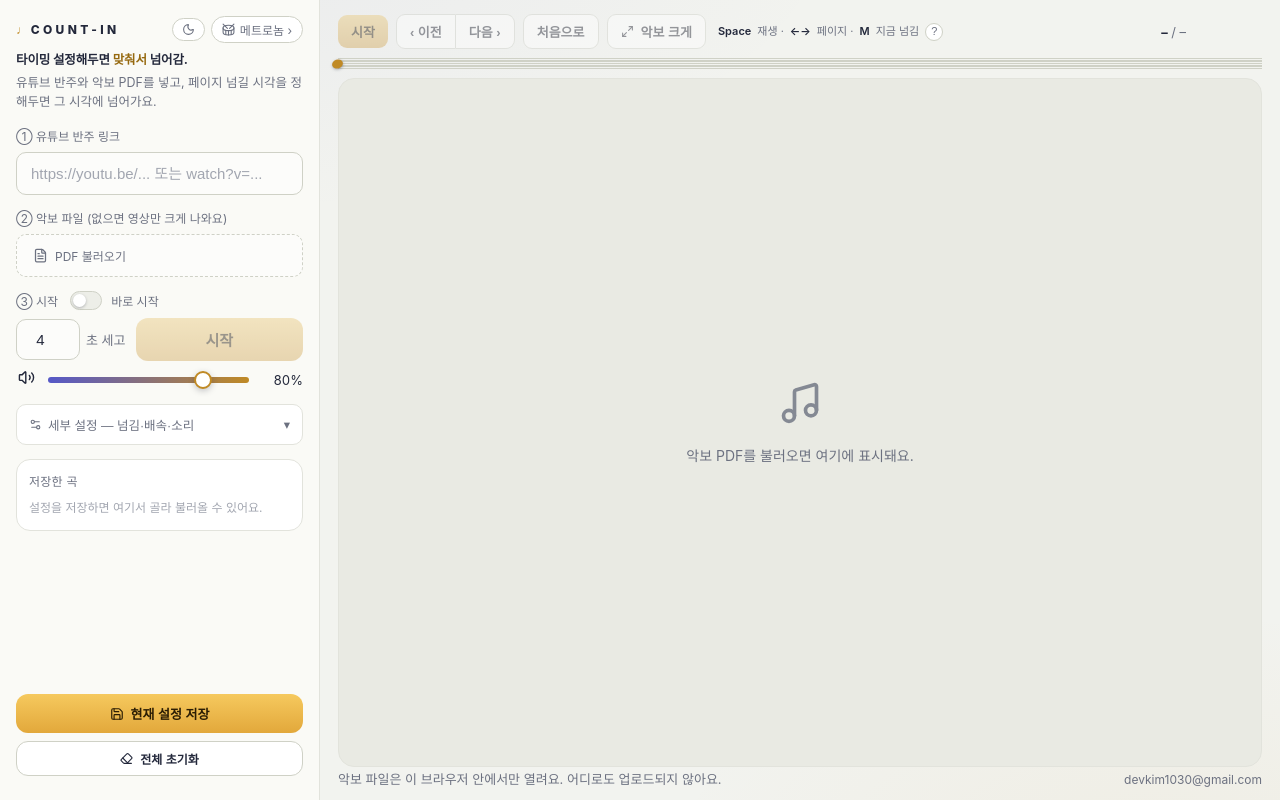
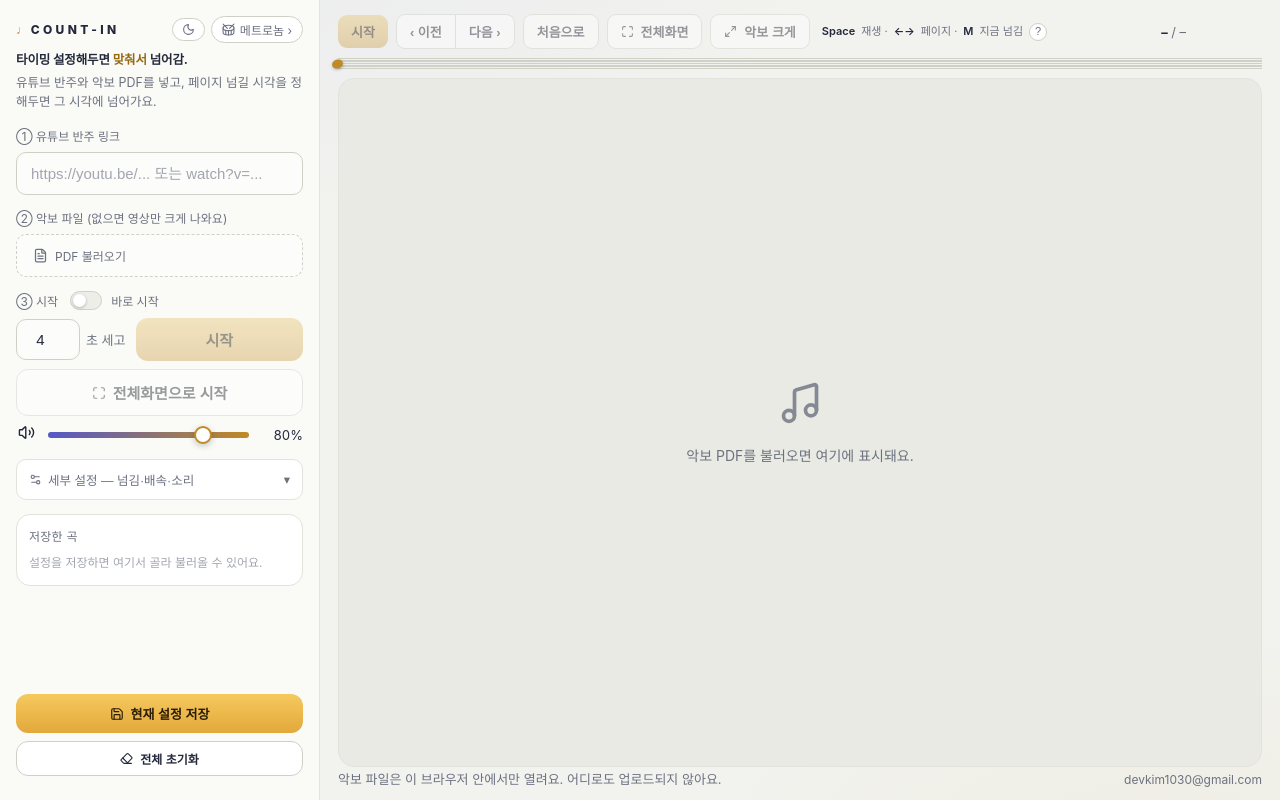
Before and after one commit to KimDong-Han/count-in, a React (Vite) app: page / in a window 1280 px wide. Built offline with nearby package versions, Linux system fonts and the light colour scheme; a web font is replaced by a local one.

Commit message:
전체화면 시작

```diff
--- a/src/App.jsx
+++ b/src/App.jsx
@@ -10,7 +10,9 @@ import {
   Drum,
   Eraser,
   FileText,
+  Maximize,
   Maximize2,
+  Minimize,
   Minimize2,
   Moon,
   Music,
@@ -124,6 +126,40 @@ export default function App() {
   useEffect(() => {
     sheetModeRef.current = sheetMode;
   }, [sheetMode]);
+  // 브라우저 전체화면 (Fullscreen API) — 페이지 전체가 들어가므로 자동 넘김·하단 바 그대로 동작.
+  // iPhone Safari 등 미지원 브라우저에선 버튼 자체를 숨긴다.
+  const fsSupported = !!(
+    document.documentElement.requestFullscreen ||
+    document.documentElement.webkitRequestFullscreen
+  );
+  const [isFs, setIsFs] = useState(false);
+  useEffect(() => {
+    const onFs = () =>
+      setIsFs(
+        !!(document.fullscreenElement || document.webkitFullscreenElement),
+      );
+    document.addEventListener("fullscreenchange", onFs);
+    document.addEventListener("webkitfullscreenchange", onFs);
+    return () => {
+      document.removeEventListener("fullscreenchange", onFs);
+      document.removeEventListener("webkitfullscreenchange", onFs);
+    };
+  }, []);
+  const enterFs = () => {
+    const el = document.documentElement;
+    const req = el.requestFullscreen || el.webkitRequestFullscreen;
+    if (!req) return;
+    const p = req.call(el);
+    if (p && p.catch) p.catch(() => {}); // 기기 정책으로 거부돼도 조용히
+  };
+  const toggleFs = () => {
+    if (document.fullscreenElement || document.webkitFullscreenElement) {
+      const exit = document.exitFullscreen || document.webkitExitFullscreen;
+      if (exit) exit.call(document);
+    } else {
+      enterFs();
+    }
+  };
   // 모바일 브라우저 주소창·툴바 때문에 100vh가 실제 보이는 높이보다 커서
   // 악보 하단이 고정 바 뒤로 가려지는 문제 — 실제 높이를 재서 --appvh로 공급
   useEffect(() => {
@@ -1508,6 +1544,19 @@ export default function App() {
                 {playLabel}
               </button>
             </div>
+            {/* 전체화면으로 시작: 재생 시작 + 전체화면 진입 한 번에 (버튼 탭이 곧 사용자 제스처라 가능) */}
+            {fsSupported && !armed && (
+              <button
+                className="btn ghost startFsBtn"
+                onClick={() => {
+                  if (startFlow()) enterFs();
+                }}
+                disabled={playDisabled}
+                title="시작하면서 브라우저를 전체화면으로 바꿔요"
+              >
+                <Maximize size={14} /> 전체화면으로 시작
+              </button>
+            )}
             <div className="slider-row">
               <span className="vol-icon">
                 <Volume2 size={17} />
@@ -1962,6 +2011,28 @@ export default function App() {
           >
             처음으로
           </button>
+          {fsSupported && (
+            <button
+              className="btn ghost navFs"
+              onClick={toggleFs}
+              disabled={!armed && !isFs}
+              title={
+                isFs
+                  ? "전체화면에서 나가요"
+                  : "브라우저를 전체화면으로 — 자동 넘김은 그대로 돼요"
+              }
+            >
+              {isFs ? (
+                <>
+                  <Minimize size={13} /> 전체화면 종료
+                </>
+              ) : (
+                <>
+                  <Maximize size={13} /> 전체화면
+                </>
+              )}
+            </button>
+          )}
           <button
             className="btn ghost navZoom"
             onClick={() => setFocus((f) => !f)}
--- a/src/styles.css
+++ b/src/styles.css
@@ -92,10 +92,11 @@ h1{font-size:12.5px;font-weight:700;letter-spacing:-.01em;line-height:1.5} /*
 h1 .accent{color:var(--brass-deep)}
 .sub{color:var(--muted);font-size:12.5px;margin-top:4px;line-height:1.5}
 
-/* ③ 시작: 카운트 초 입력 + 큰 시작 버튼 */
+/* ③ 시작: 카운트 초 입력 + 큰 시작 버튼 (+ 전체화면으로 시작) */
 .startRow{display:flex;align-items:stretch;gap:10px}
 .startRow .time-inputs{flex:0 0 auto}
 .startRow .startBtn{flex:1;padding:11px 10px;font-size:15px;white-space:nowrap}
+.startFsBtn{width:100%;box-shadow:none;font-size:13.5px;padding:10px 12px}
 
 /* 세부 설정 접이 */
 .advToggle{
```
